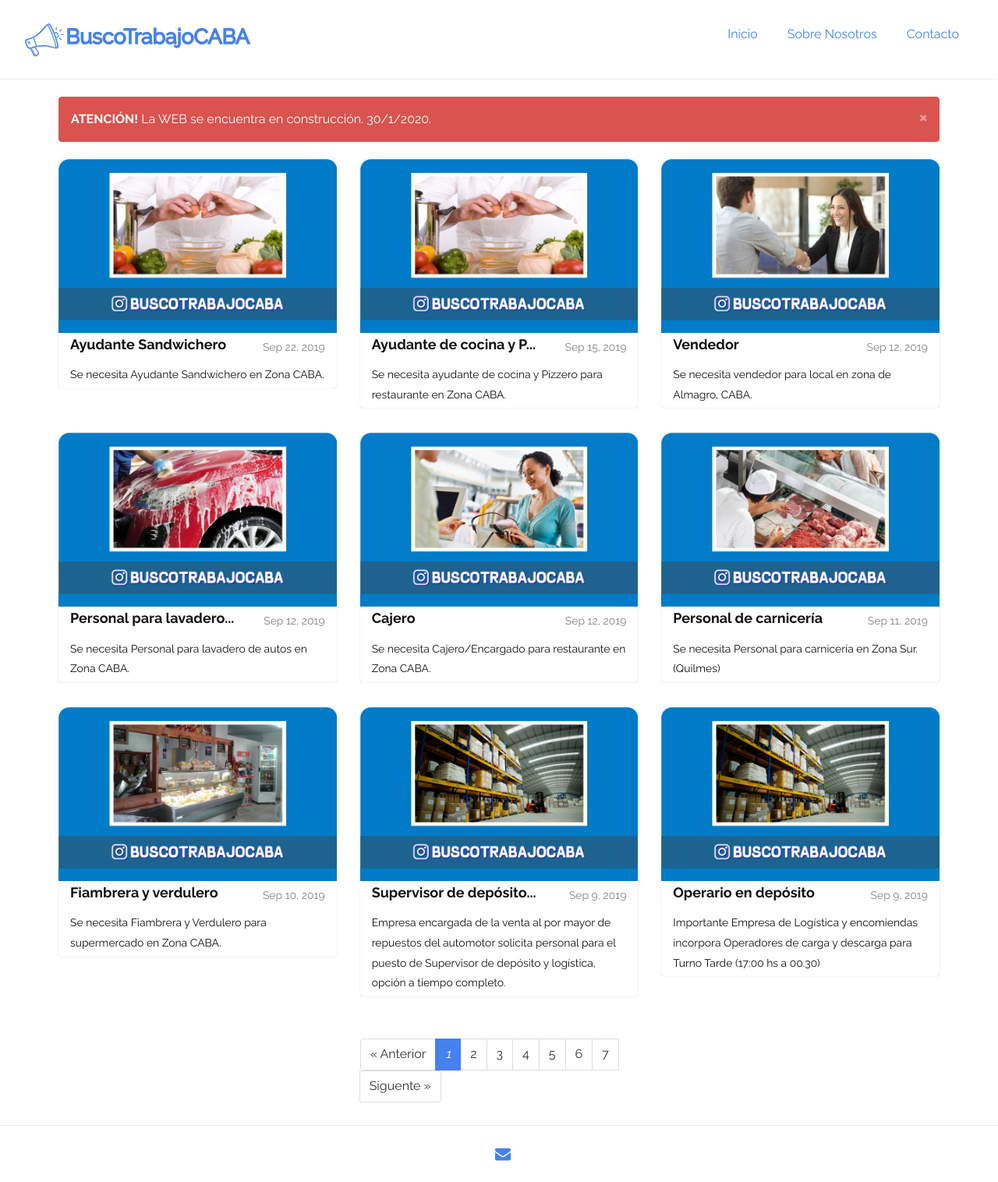
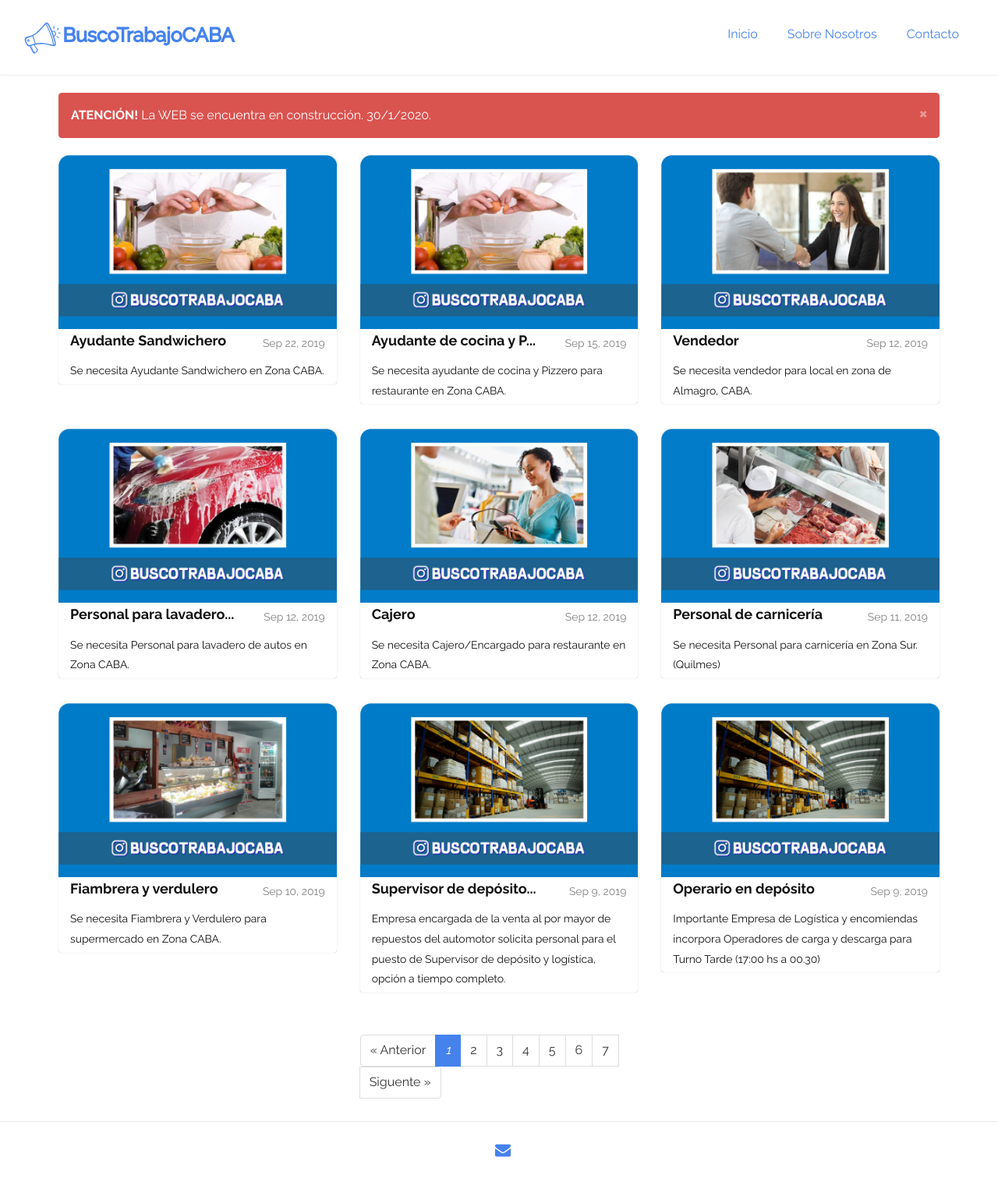
Before and after one commit to Lucas68747/buscotrabajoargentina.github.io, a Jekyll site: the page built from index.html, in a window 1280 px wide. Shown: the whole page at 78% size. Built offline with Jekyll 4.4.1, drawn with Linux system fonts in a browser that asks for light colours; the list of posts is cut into pages by our own code; comment, search, counter and statistics services are not loaded.

Commit message:
Update header.html

```diff
--- a/_includes/header.html
+++ b/_includes/header.html
@@ -13,7 +13,7 @@
       </button>
 
     <nav class="navbar-brand" href="{{site.baseurl}}/index.html">
-      <img src="{{site.baseurl}}/images/Sin-titulo-2.svg"  width="300" height="55" alt="">
+      <img src="{{site.baseurl}}/images/Sin-titulo-2.svg"  width="280" height="50" alt="">
     </nav>
   </div>
     <!-- Collect the nav links, forms, and other content for toggling -->
```
